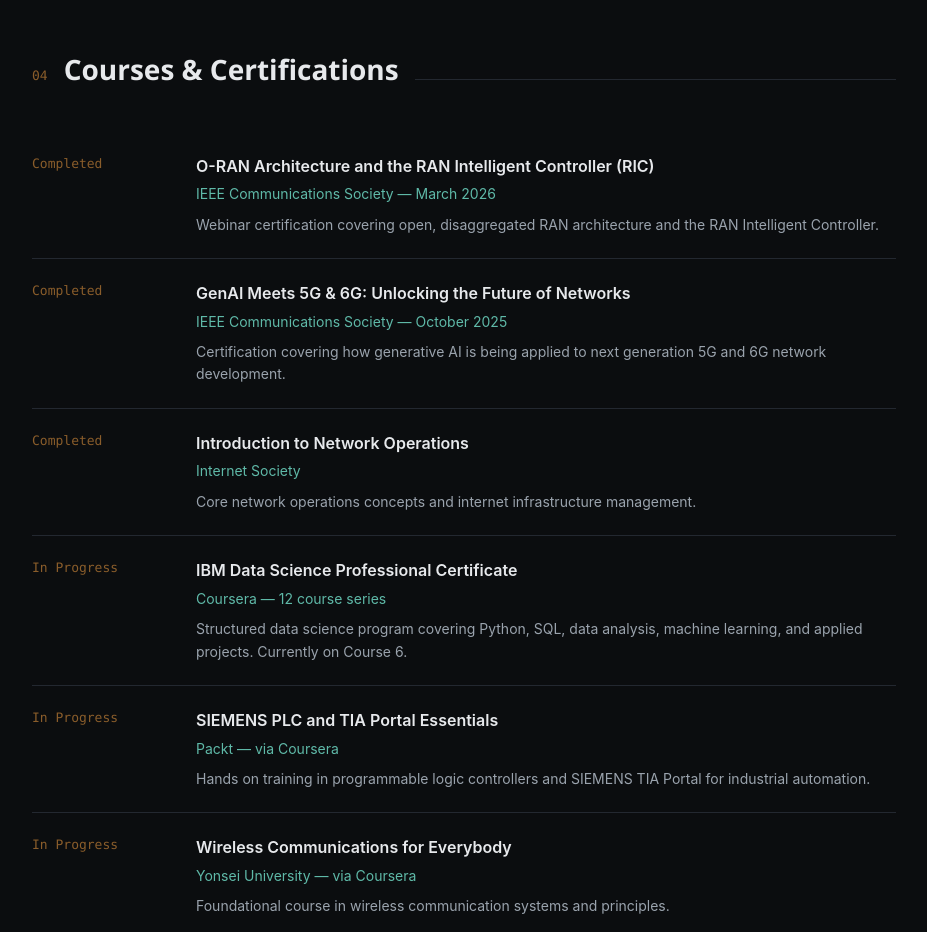
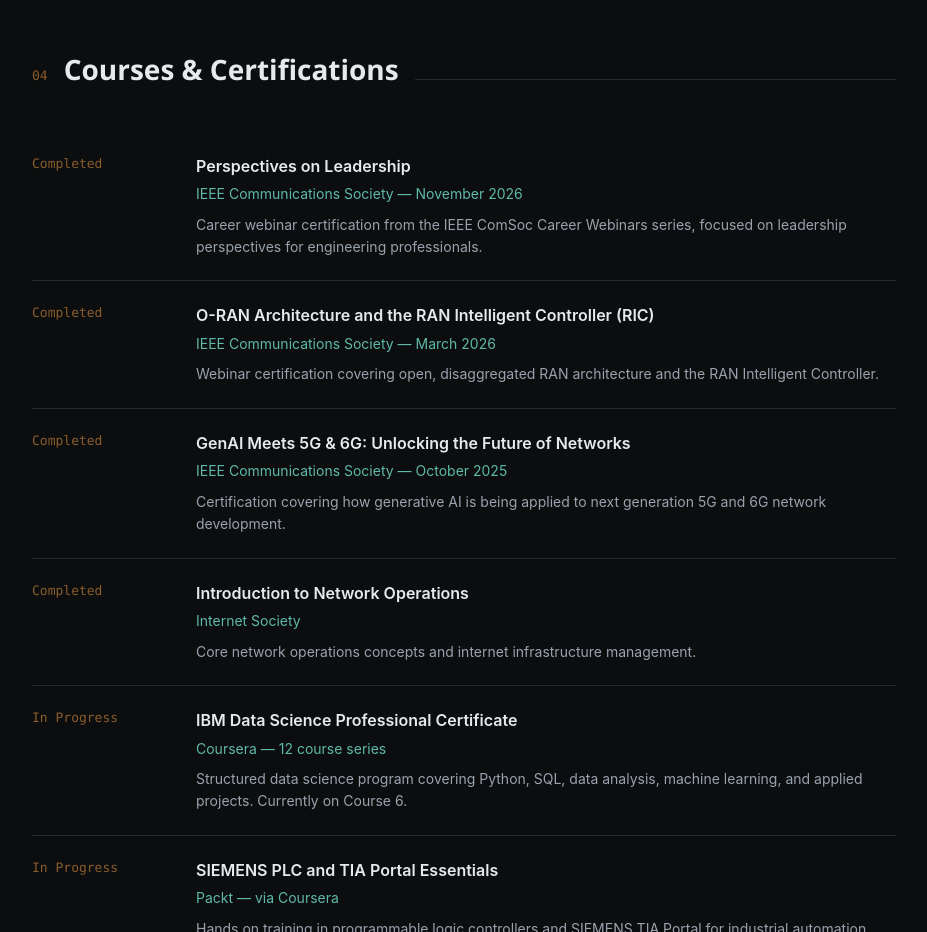
Before and after one commit to olangoisack/olangoisack.github.io, a plain HTML site: page index.html in a window 1280 px wide. Shown: the part 2980-3912 px from the top of the page, without its empty margins (176-1103 px from the left). Drawn offline with Linux system fonts and the light colour scheme.

Commit message:
Add certification for Perspectives on Leadership
Added a new certification entry for 'Perspectives on Leadership' from IEEE Communications Society.

```diff
--- a/index.html
+++ b/index.html
@@ -633,7 +633,14 @@
      <h2 class="section-title">Courses &amp; Certifications</h2>
       <div class="section-rule"></div>
     </div>
-
+    <div class="tl-item">
+      <div class="tl-period">Completed</div>
+      <div>
+        <div class="tl-role">Perspectives on Leadership</div>
+        <div class="tl-org">IEEE Communications Society &mdash; November 2026</div>
+        <div class="tl-desc">Career webinar certification from the IEEE ComSoc Career Webinars series, focused on leadership perspectives for engineering professionals.</div>
+      </div>
+    </div>
         <div class="tl-item">
       <div class="tl-period">Completed</div>
       <div>
```
